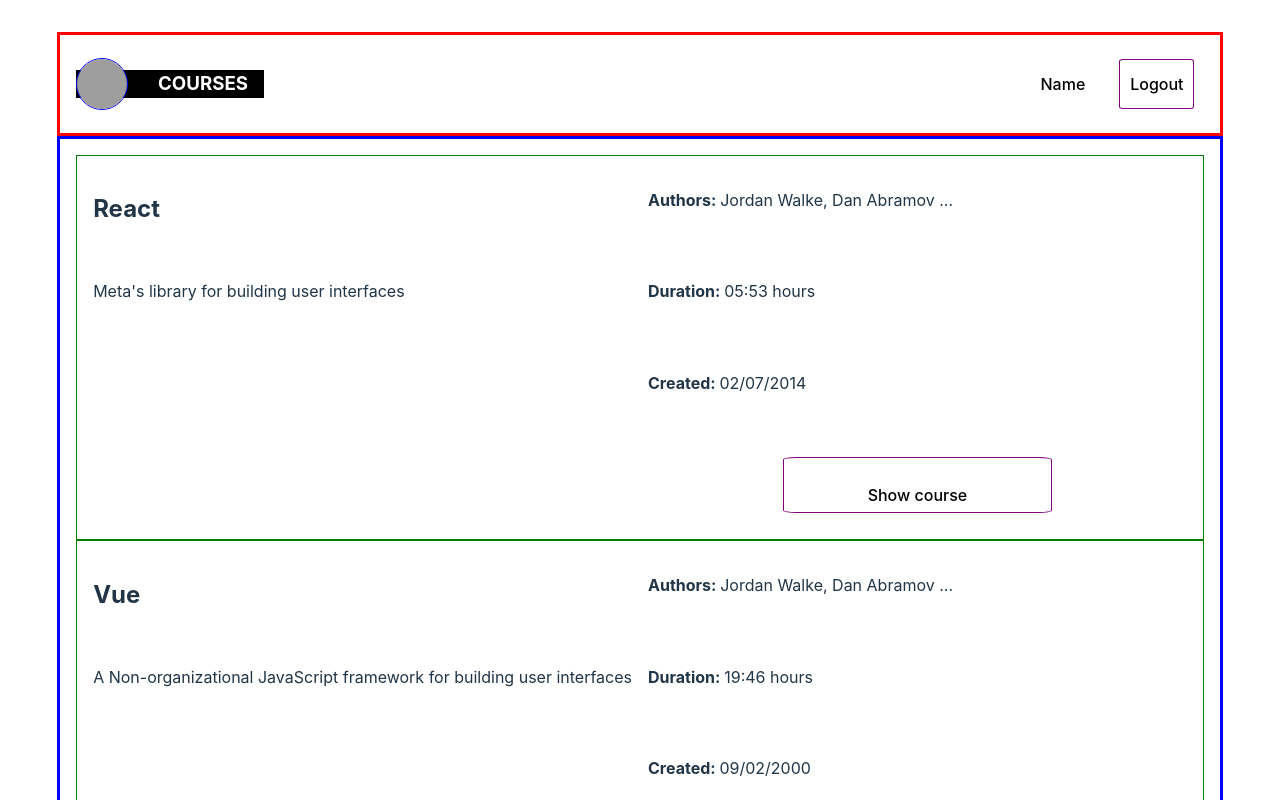
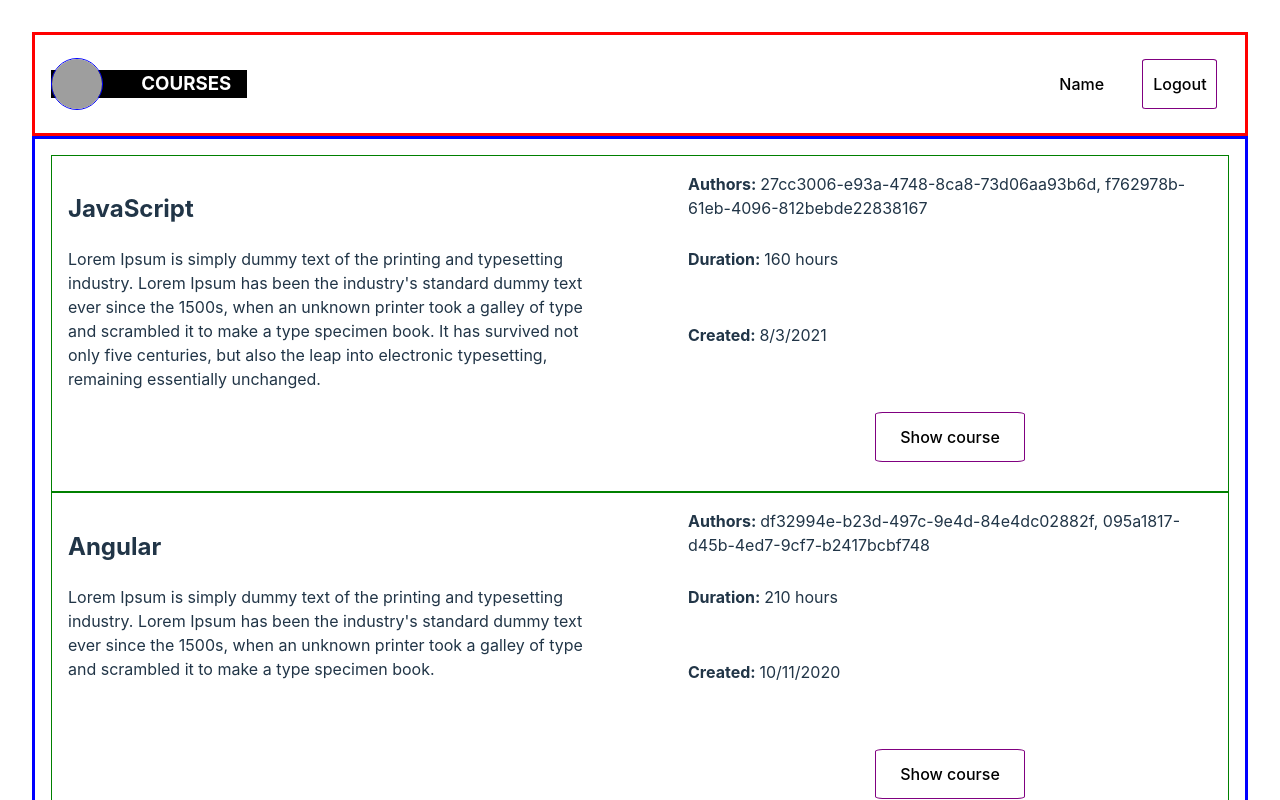
Before and after one commit to caoh29/epam, a React (Vite) app in the folder react/HT_1/courses-app/: page / in a window 1280 px wide. Shown: the top 800 px of the page. Built offline with nearby package versions, Linux system fonts and the light colour scheme; grey boxes are pictures that could not be loaded.

Commit message:
trying to fix stuff

```diff
--- a/react/HT_1/courses-app/src/common/Button/Button.jsx
+++ b/react/HT_1/courses-app/src/common/Button/Button.jsx
@@ -7,7 +7,7 @@ function Button (props) {
         cursor: pointer;
         align-self: center;
         justify-self: center;
-        padding: 5%;
+        padding: 2%;
         width: ${props.width ? props.width : "75px"};
         height: ${props.height ? props.height : "50px"};
         ${props.gridColumn ? `grid-column: ${props.gridColumn};` : ""}
@@ -17,7 +17,7 @@ function Button (props) {
         color: ${props.color ? props.color : "black"};
     `;
 
-    return (<Button onClick={props.onClick} >{props.children}</Button>);
+    return (<Button onClick={props.onClick}>{props.children}</Button>);
 }
 
 
--- a/react/HT_1/courses-app/src/components/Courses/Courses.jsx
+++ b/react/HT_1/courses-app/src/components/Courses/Courses.jsx
@@ -1,40 +1,6 @@
 import styled from "styled-components";
 import CourseCard from "./components/CourseCard/CourseCard";
-
-const getDuration = () => {
-    return `${Math.floor(Math.random() * 24).toString().padStart(2, '0')}:${Math.floor(Math.random() * 60).toString().padStart(2, '0')} hours`;
-};
-
-const getCreation =  () => {
-    return `${(Math.floor(Math.random() * 31) + 1).toString().padStart(2, '0')}/${(Math.floor(Math.random() * 12) + 1).toString().padStart(2, '0')}/${Math.floor(Math.random() * 20) + 2000}`;
-};
-
-const mockedCoursesList = [
-    {
-        id: Math.floor(Math.random() * 100),
-        title: 'React',
-        description: 'Meta\'s library for building user interfaces',
-        authors : ['Jordan Walke', 'Dan Abramov', 'Kent C. Dodds'],
-        duration: getDuration(),
-        creation: getCreation(),
-    },
-    {
-        id: Math.floor(Math.random() * 100),
-        title: 'Vue',
-        description: 'A Non-organizational JavaScript framework for building user interfaces',
-        authors : ['Jordan Walke', 'Dan Abramov', 'Kent C. Dodds'],
-        duration: getDuration(),
-        creation: getCreation(),
-    },
-    {
-        id: Math.floor(Math.random() * 100),
-        title: 'Angular',
-        description: 'Google\'s framework for building user interfaces',
-        authors : ['Dan Abramov', 'Kent C. Dodds'],
-        duration: getDuration(),
-        creation: getCreation(),
-    },
-];
+import constants from "../../constants";
 
 function Courses (props) {
 
@@ -47,11 +13,9 @@ function Courses (props) {
 
     return (
         <Container>
-            <CourseCard id={mockedCoursesList[0].id} title={mockedCoursesList[0].title} description={mockedCoursesList[0].description} authors={mockedCoursesList[0].authors} duration={mockedCoursesList[0].duration} creation={mockedCoursesList[0].creation}>
+            <CourseCard id={constants.mockedCoursesList[0].id} title={constants.mockedCoursesList[0].title} description={constants.mockedCoursesList[0].description} authors={constants.mockedCoursesList[0].authors} duration={constants.mockedCoursesList[0].duration} creation={constants.mockedCoursesList[0].creationDate}>
             </CourseCard>
-            <CourseCard id={mockedCoursesList[1].id} title={mockedCoursesList[1].title} description={mockedCoursesList[1].description} authors={mockedCoursesList[1].authors} duration={mockedCoursesList[1].duration} creation={mockedCoursesList[1].creation}>
-            </CourseCard>
-            <CourseCard id={mockedCoursesList[2].id} title={mockedCoursesList[2].title} description={mockedCoursesList[2].description} authors={mockedCoursesList[2].authors} duration={mockedCoursesList[2].duration} creation={mockedCoursesList[2].creation}>
+            <CourseCard id={constants.mockedCoursesList[1].id} title={constants.mockedCoursesList[1].title} description={constants.mockedCoursesList[1].description} authors={constants.mockedCoursesList[1].authors} duration={constants.mockedCoursesList[1].duration} creation={constants.mockedCoursesList[1].creationDate}>
             </CourseCard>
         </Container>
     );
--- a/react/HT_1/courses-app/src/components/Courses/components/CourseCard/CourseCard.jsx
+++ b/react/HT_1/courses-app/src/components/Courses/components/CourseCard/CourseCard.jsx
@@ -1,5 +1,6 @@
 import styled from "styled-components";
 import Button from "../../../../common/Button/Button";
+import constants from "../../../../constants";
 
 function CourseCard (props) {
 
@@ -7,7 +8,8 @@ function CourseCard (props) {
         display: grid;
         grid-template-columns: ${props.gridTemplateColumns ? props.gridTemplateColumns : 'repeat(2, 1fr)'};
         grid-template-rows: ${props.gridTemplateRows ? props.gridTemplateRows : 'repeat(4, 1fr)'};
-        grid-gap: ${props.gridGap ? props.gridGap : '1rem'};
+        grid-gap: ${props.gridGap ? props.gridGap : '0'};
+        column-gap: ${props.columnGap ? props.columnGap : '6rem'};
         padding: ${props.padding ? props.padding : '1rem'};
         border: 1px solid ${props.borderColor ? props.borderColor : 'green'};
         width: ${props.width ? props.width : 'auto'};
@@ -22,6 +24,7 @@ function CourseCard (props) {
 
     const Paragraph = styled.p`
         text-align: start;
+        margin: 0;
     `;
 
     const Description = styled(Paragraph)`
@@ -45,7 +48,12 @@ function CourseCard (props) {
         grid-row: 3;
     `;
 
-
+    // const coursesWithAuthors = constants.mockedCoursesList.map((course) => ({
+    //     ...course,
+    //     authors: course.authors.map((authorId) =>
+    //         constants.mockedAuthorsList.find((author) => author.id === authorId)
+    //     ),
+    // }));
 
     return (
         <Card id={props.id}>
@@ -57,9 +65,9 @@ function CourseCard (props) {
                     `${props.authors[0]}, ${props.authors[1]}`
                 : 'Authors'}
             </Authors>
-            <Duration><b>Duration: </b>{props.duration ? props.duration : '00:00'}</Duration>
+            <Duration><b>Duration: </b>{props.duration ? props.duration : '00:00'} hours</Duration>
             <Creation><b>Created: </b>{props.creation ? props.creation : 'DD/MM/YYYY'}</Creation>
-            <Button gridColumn="2" gridRow="4 " onClick={props.onClick} width="50%">Show course</Button>
+            <Button gridColumn="2" gridRow="4 " onClick={props.onClick} width="150px">Show course</Button>
         </Card>
     );
 }
--- a/react/HT_1/courses-app/src/constants.js
+++ b/react/HT_1/courses-app/src/constants.js
@@ -0,0 +1,53 @@
+const mockedCoursesList = [
+    {
+        id: 'de5aaa59-90f5-4dbc-b8a9-aaf205c551ba',
+        title: 'JavaScript',
+        description: `Lorem Ipsum is simply dummy text of the printing and
+            typesetting industry. Lorem Ipsum
+            has been the industry's standard dummy text ever since the
+            1500s, when an unknown
+            printer took a galley of type and scrambled it to make a type
+            specimen book. It has survived
+            not only five centuries, but also the leap into electronic
+            typesetting, remaining essentially unchanged.`,
+        creationDate: '8/3/2021',
+        duration: 160,
+        authors: ['27cc3006-e93a-4748-8ca8-73d06aa93b6d', 'f762978b-61eb-4096-812bebde22838167'],
+    },
+    {
+        id: 'b5630fdd-7bf7-4d39-b75a-2b5906fd0916',
+        title: 'Angular',
+        description: `Lorem Ipsum is simply dummy text of the printing and
+            typesetting industry. Lorem Ipsum
+            has been the industry's standard dummy text ever since the
+            1500s, when an unknown
+            printer took a galley of type and scrambled it to make a type
+            specimen book.`,
+        creationDate: '10/11/2020',
+        duration: 210,
+        authors: ['df32994e-b23d-497c-9e4d-84e4dc02882f', '095a1817-d45b-4ed7-9cf7-b2417bcbf748'],
+    },
+];
+
+const mockedAuthorsList = [
+    {
+        id: '27cc3006-e93a-4748-8ca8-73d06aa93b6d',
+        name: 'Vasiliy Dobkin'
+    },
+    {
+        id: 'f762978b-61eb-4096-812b-ebde22838167',
+        name: 'Nicolas Kim'
+    },
+    {
+        id: 'df32994e-b23d-497c-9e4d-84e4dc02882f',
+        name: 'Anna Sidorenko'
+    },
+    {
+        id: '095a1817-d45b-4ed7-9cf7-b2417bcbf748',
+        name: 'Valentina Larina'
+    },
+];
+
+const constants = {mockedCoursesList, mockedAuthorsList};
+
+export default constants;
```
